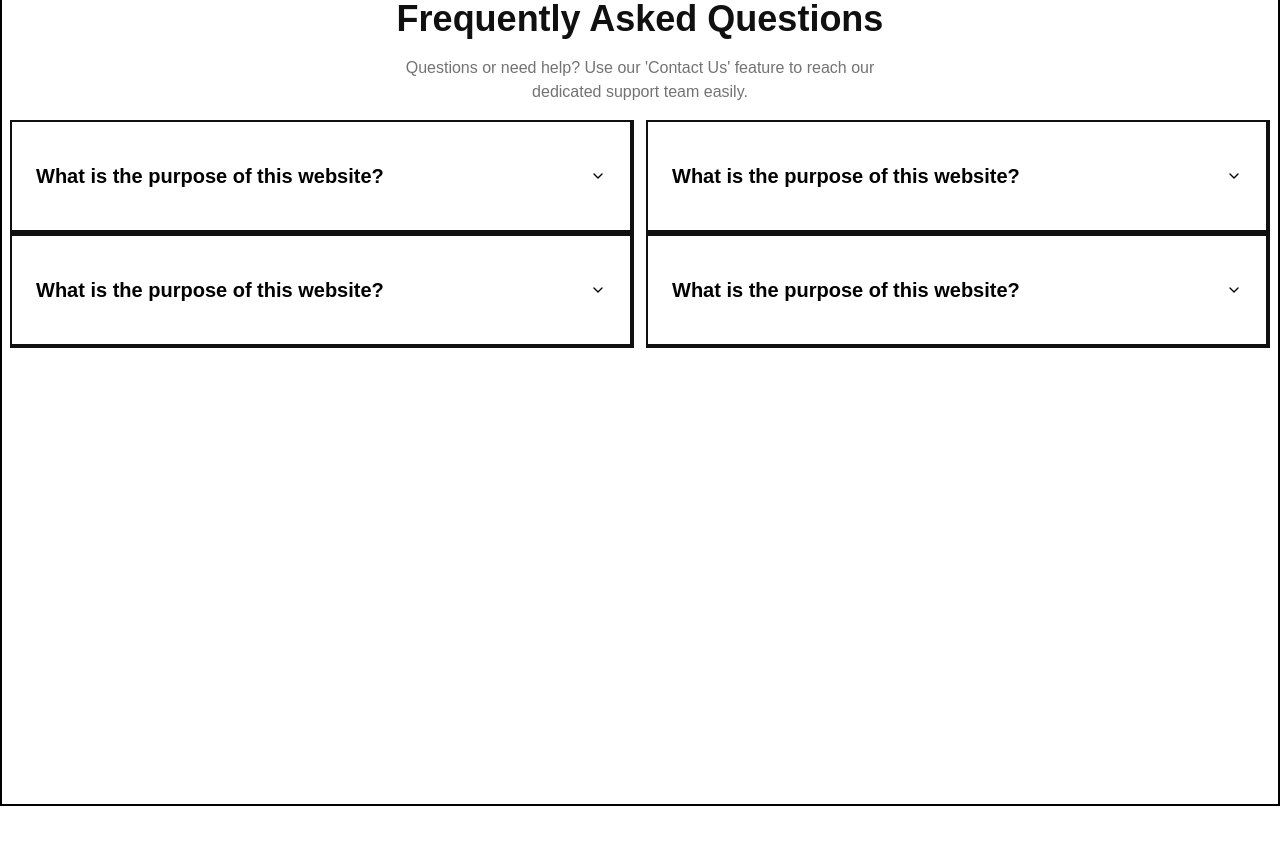
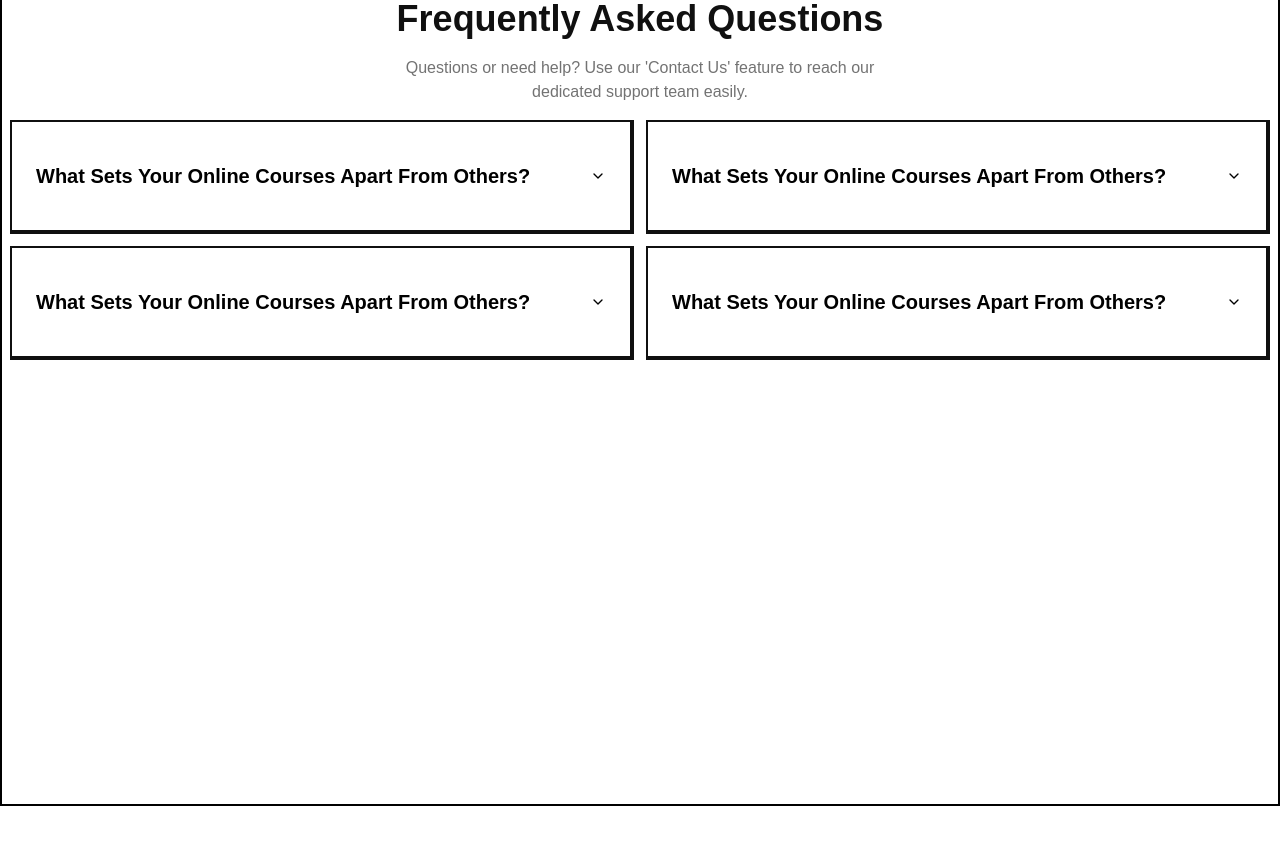
Before and after one commit to takachan0012/levelUp, a React (Vite) app: page / in a window 1280 px wide. Shown: the part 5840-6684 px from the top of the page. Built offline with nearby package versions, Linux system fonts and the light colour scheme; a web font is replaced by a local one.

Commit message:
feat: add faq section

```diff
--- a/src/components/ui/fragments/faq.jsx
+++ b/src/components/ui/fragments/faq.jsx
@@ -21,10 +21,10 @@ const Faq = (props) => {
                 <AccordionTrigger
                     className="font-bold text-[20px] leading-7"
                     onClick={() => setIsOpen(!isOpen)}
-                >What is the purpose of this website?</AccordionTrigger>
-                <AccordionContent className="border-b-0 border-t-2 p-6">
-                    <p>
-                        This website is designed to provide information about the different types of
+                >{props.title}</AccordionTrigger>
+                <AccordionContent className="border-b-0 border-t  pt-6 border-[#101010]">
+                    <p className="font-bold leading-[25px]">
+                        {props.content}
                     </p>
                 </AccordionContent>
             </AccordionItem>
--- a/src/pages/home.jsx
+++ b/src/pages/home.jsx
@@ -595,13 +595,29 @@ const Home = () => {
                         <p className=" text-center text-medium leading-6 text-[#737373]">Questions or need help? Use our 'Contact Us' feature to reach our dedicated support team easily.</p>
                     </div>
                     <div className="grid grid-cols-2 gap-3">
-                        <div className="gap-3">
-                            <Faq value="items-1" />
-                            <Faq value="items-2" />
+                        <div className="flex flex-col gap-3">
+                            <Faq
+                                value="items-1"
+                                title="What Sets Your Online Courses Apart From Others?"
+                                content="Our online courses offer an interactive approach and real-world projects to enhance your practical learning experience"
+                            />
+                            <Faq
+                                value="items-1"
+                                title="What Sets Your Online Courses Apart From Others?"
+                                content="Our online courses offer an interactive approach and real-world projects to enhance your practical learning experience"
+                            />
                         </div>
-                        <div className="gap-3">
-                            <Faq value="items-3" />
-                            <Faq value="items-4" />
+                        <div className="flex flex-col gap-3">
+                            <Faq
+                                value="items-1"
+                                title="What Sets Your Online Courses Apart From Others?"
+                                content="Our online courses offer an interactive approach and real-world projects to enhance your practical learning experience"
+                            />
+                            <Faq
+                                value="items-1"
+                                title="What Sets Your Online Courses Apart From Others?"
+                                content="Our online courses offer an interactive approach and real-world projects to enhance your practical learning experience"
+                            />
                         </div>
                     </div>
                 </div>
```
